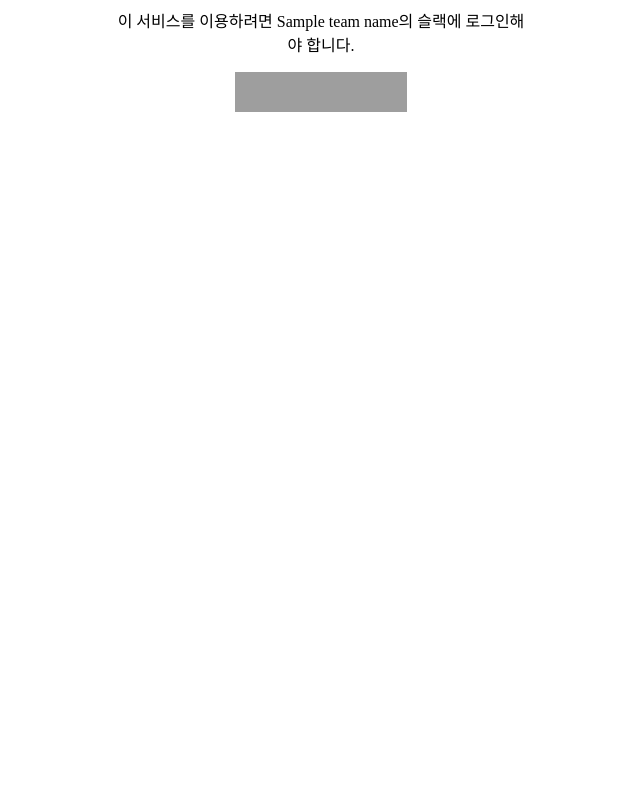
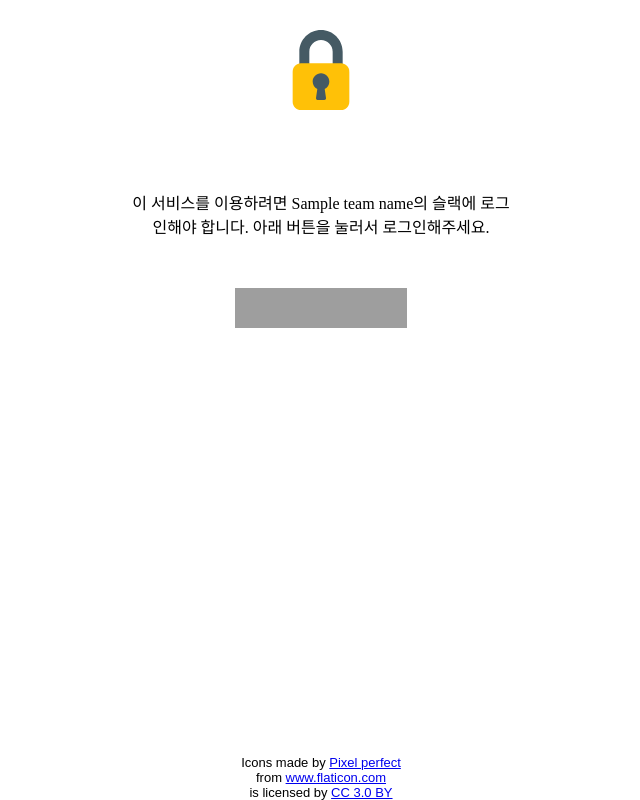
Before and after one commit to ybbarng/auth, a Python web app: template auth/templates/before_login.html in a window 1280 px wide. Shown: the whole page, without its empty margins (319-959 px from the left). Run offline with Jinja, Linux system fonts and the light colour scheme; the template is opened without the code that fills it: most values are stand-ins (such as "Sample title", 1, 10 or a date in 2020); grey boxes are pictures that could not be loaded.

Commit message:
로그인 아이콘 추가 및 UI 배치 변경

```diff
--- a/auth/templates/before_login.html
+++ b/auth/templates/before_login.html
@@ -1,22 +1,50 @@
 <head>
     <meta name="viewport" content="width=device-width, initial-scale=1.0">
     <style>
-        #contents {
+        body {
             clear: both;
             width: 420px;
             margin: auto;
             text-align: center;
         }
+        #icon {
+            width: 80px;
+            height: 80px;
+            margin: 30px 0;
+        }
+        #message {
+            margin: 50px 20px;
+        }
+        #button-wrapper {
+            margin-top: 50px;
+        }
+        #footer {
+            position: fixed;
+            width: 420px;
+            bottom: 0;
+            text-align: center;
+            font-family: sans-serif;
+            font-size: 13px;
+        }
         @media screen and (max-width: 480px) {
-            #contents {
+            body {
+                width: 100%;
+            }
+            #footer {
                 width: 100%;
             }
         }
     </style>
 </head>
 <body>
-    <div id="contents">
-        <p>이 서비스를 이용하려면 {{ team_name }}의 슬랙에 로그인해야 합니다.</p>
+    <img id="icon" src="{{ url_for('static', filename='lock.svg') }}" />
+    <p id="message">이 서비스를 이용하려면 {{ team_name }}의 슬랙에 로그인해야 합니다. 아래 버튼을 눌러서 로그인해주세요.</p>
+    <div id="button-wrapper">
         <a href="{{ link }}"><img alt="Sign in with Slack" height="40" width="172" src="https://api.slack.com/img/sign_in_with_slack.png" srcset="https://platform.slack-edge.com/img/sign_in_with_slack.png 1x, https://platform.slack-edge.com/img/sign_in_with_slack@2x.png 2x" /></a>
     </div>
+    <div id="footer">
+        <div>Icons made by <a href="https://www.flaticon.com/authors/pixel-perfect" title="Pixel perfect">Pixel perfect</a><br>
+            from <a href="https://www.flaticon.com/" title="Flaticon">www.flaticon.com</a><br>
+            is licensed by <a href="http://creativecommons.org/licenses/by/3.0/" title="Creative Commons BY 3.0" target="_blank">CC 3.0 BY</a></div>
+    </div>
 </body>
```
Also changed, not shown: auth/static/lock.svg (added).
